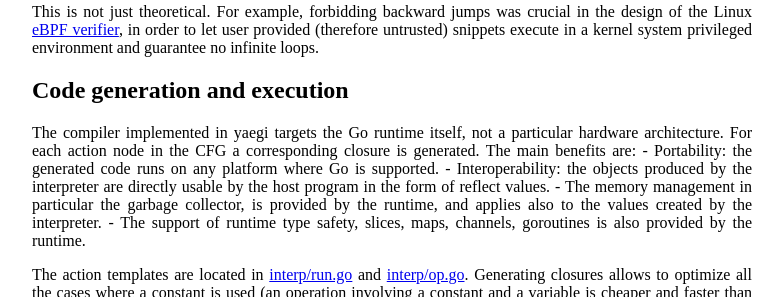
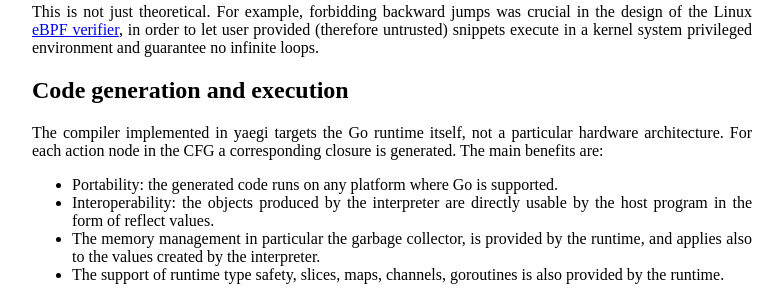
Before and after one commit to mvertes/mvertes.github.io, a plain HTML site: page yaegi-internals/index.html in a window 1280 px wide. Shown: the part 5260-5557 px from the top of the page, without its empty margins (248-1031 px from the left). Drawn offline with Linux system fonts and the light colour scheme.

Commit message:
fix list

```diff
--- a/yaegi-internals/index.html
+++ b/yaegi-internals/index.html
@@ -328,14 +328,18 @@ no infinite loops.</p>
 execution</h2>
 <p>The compiler implemented in yaegi targets the Go runtime itself, not
 a particular hardware architecture. For each action node in the CFG a
-corresponding closure is generated. The main benefits are: -
-Portability: the generated code runs on any platform where Go is
-supported. - Interoperability: the objects produced by the interpreter
-are directly usable by the host program in the form of reflect values. -
-The memory management in particular the garbage collector, is provided
-by the runtime, and applies also to the values created by the
-interpreter. - The support of runtime type safety, slices, maps,
-channels, goroutines is also provided by the runtime.</p>
+corresponding closure is generated. The main benefits are:</p>
+<ul>
+<li>Portability: the generated code runs on any platform where Go is
+supported.</li>
+<li>Interoperability: the objects produced by the interpreter are
+directly usable by the host program in the form of reflect values.</li>
+<li>The memory management in particular the garbage collector, is
+provided by the runtime, and applies also to the values created by the
+interpreter.</li>
+<li>The support of runtime type safety, slices, maps, channels,
+goroutines is also provided by the runtime.</li>
+</ul>
 <p>The action templates are located in <a
 href="https://github.com/traefik/yaegi/blob/master/interp/run.go">interp/run.go</a>
 and <a
```
Also changed, not shown: 1 other file.
